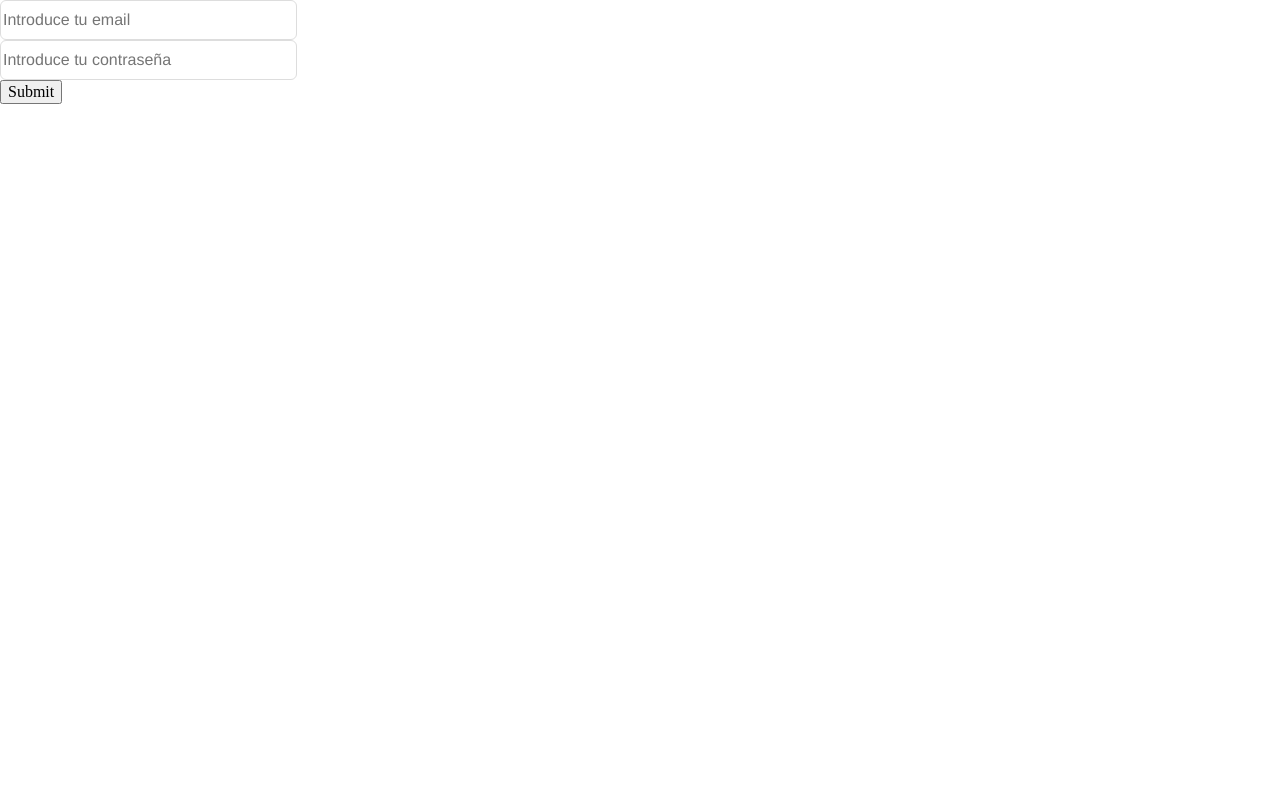
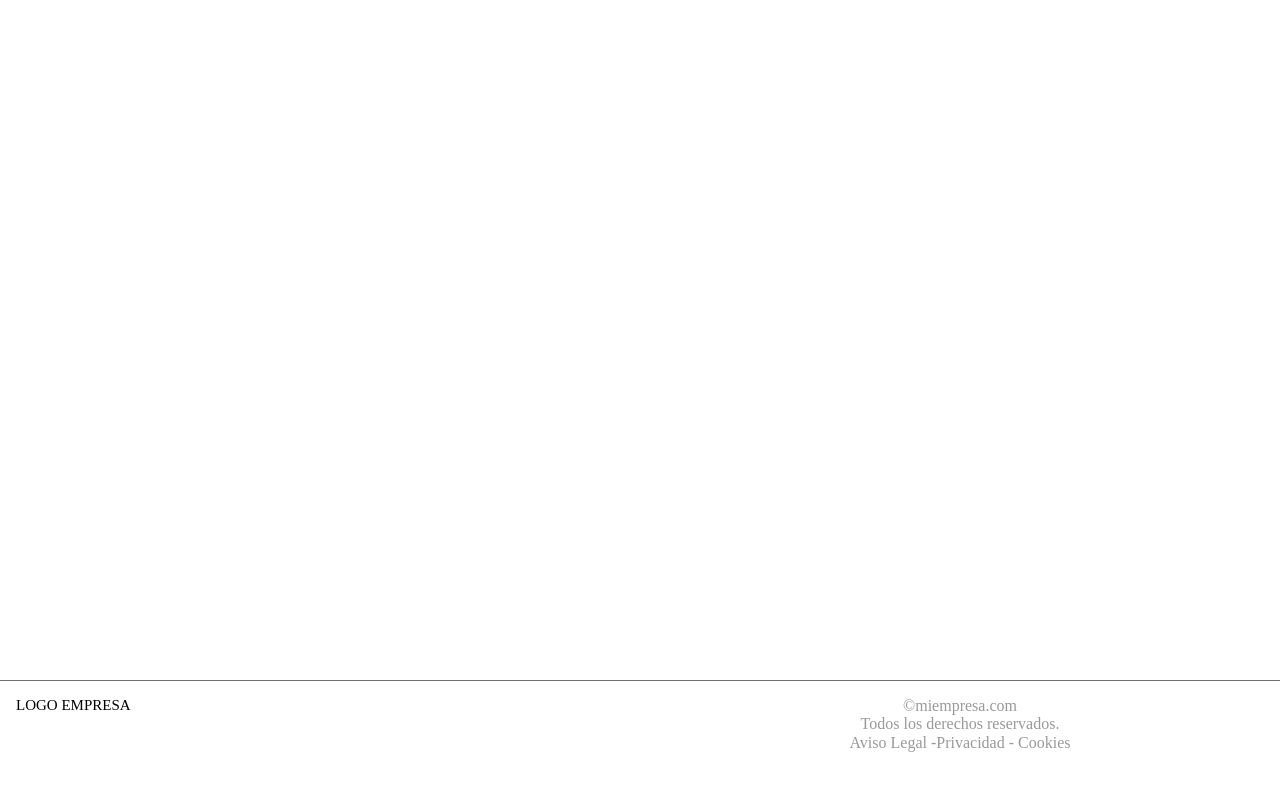
Before and after one commit to IT-Academy-BCN/ita-directory, a React (Create React App) app: page / in a window 1280 px wide. Shown: the top 790 px of the page. Built offline with nearby package versions, Linux system fonts and the light colour scheme.

Commit message:
add feature/footer

```diff
--- a/src/App.js
+++ b/src/App.js
@@ -1,29 +1,26 @@
 import React from "react";
-// import Footer from "components/Footer/Footer";
+import Footer from "components/layout/Footer/Footer";
 // import AsyncButton from "components/units/AsyncButton";
 // import {faEye} from "@fortawesome/free-solid-svg-icons";
 /* import {Route, Switch} from "react-router-dom";
 import ProtectedRoute from "components/composed/ProtectedRoute";
-
 // Pages
 // import Home from "screens/Home";
 // import Page404 from "screens/404";
-
 // Userflow
-// import Login from "screens/UserFlow/Login";
+import Login from "screens/UserFlow/Login";
 // import Registration from "screens/UserFlow/Registration";
 // import RecoverPassword from "screens/UserFlow/RecoverPassword";
-
 //Input
-import Input from "components/units/Input/Input";
+// import Input from "components/units/Input/Input";
 /* import axios from "axios"; */
-import Login from "screens/UserFlow/Login/Login";
+// import Login from "screens/UserFlow/Login/Login";
 
 const App = () => {
 	return (
 		<>
-			<Login />
-			{/* <Footer /> */}
+			{/* <Login /> */}
+			<Footer logo="" copyright="" rights="" legal="" />
 		</>
 		// <Switch>
 		// {/* Userflow */}
@@ -50,4 +47,5 @@ export default App;
 		} catch (error) {
 			setIsDisabled(false)
 			console.log(error)
-		} */
+		}
+*/
--- /dev/null
+++ b/src/components/layout/Footer/Footer.js
@@ -0,0 +1,21 @@
+import React from "react";
+import StyledFooter from "./styles";
+
+const Footer = ({logo, text2, text3}) => {
+	return (
+		<StyledFooter>
+			<div className="logo">LOGO EMPRESA</div>
+			<div className="information">
+				<div className="copyright"> ©miempresa.com </div>
+				<div className="rights"> Todos los derechos reservados.</div>
+				<div className="legal">
+					<a href="https://www.google.com/">Aviso Legal -</a>
+					<a href="https://www.google.com/">Privacidad -</a>
+					<a href="https://www.google.com/"> Cookies</a>
+				</div>
+			</div>
+		</StyledFooter>
+	);
+};
+
+export default Footer;
--- /dev/null
+++ b/src/components/layout/Footer/styles.js
@@ -0,0 +1,39 @@
+import styled from "styled-components";
+// import Colors from "theme/Colors";
+
+const StyledFooter = styled.footer`
+	display: grid;
+	grid-template-columns: 1fr 1fr;
+	grid-template-rows: 1fr;
+	gap: 0px 0px;
+	position: absolute;
+	bottom: 0;
+	padding: 0 0 2rem 0;
+	width: 100%;
+	border-top: 1px solid #707070;
+	opacity: 1;
+	align: center;
+
+	& > .information {
+		display: flex;
+		justify-content: center;
+		align-items: center;
+		flex-direction: column;
+		float: right;
+		padding: 1rem;
+		color: #999999;
+	}
+
+	a {
+		text-decoration-line: none;
+		color: #999999;
+	}
+
+	& > .logo {
+		padding: 1rem;
+		// font-family: Korb-Bold;
+		font-size: 15px;
+	}
+`;
+
+export default StyledFooter;
```
Also changed, not shown: src/components/Footer/Footer.js (deleted, +0 -10 lines), src/components/Footer/styles.js (deleted, +0 -12 lines).
